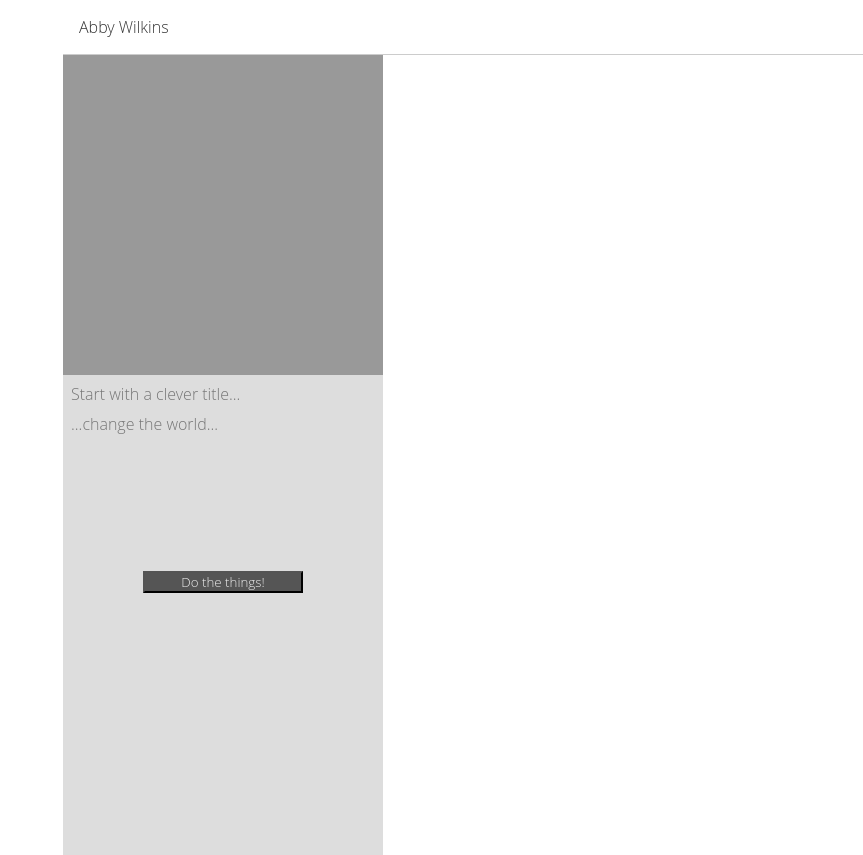
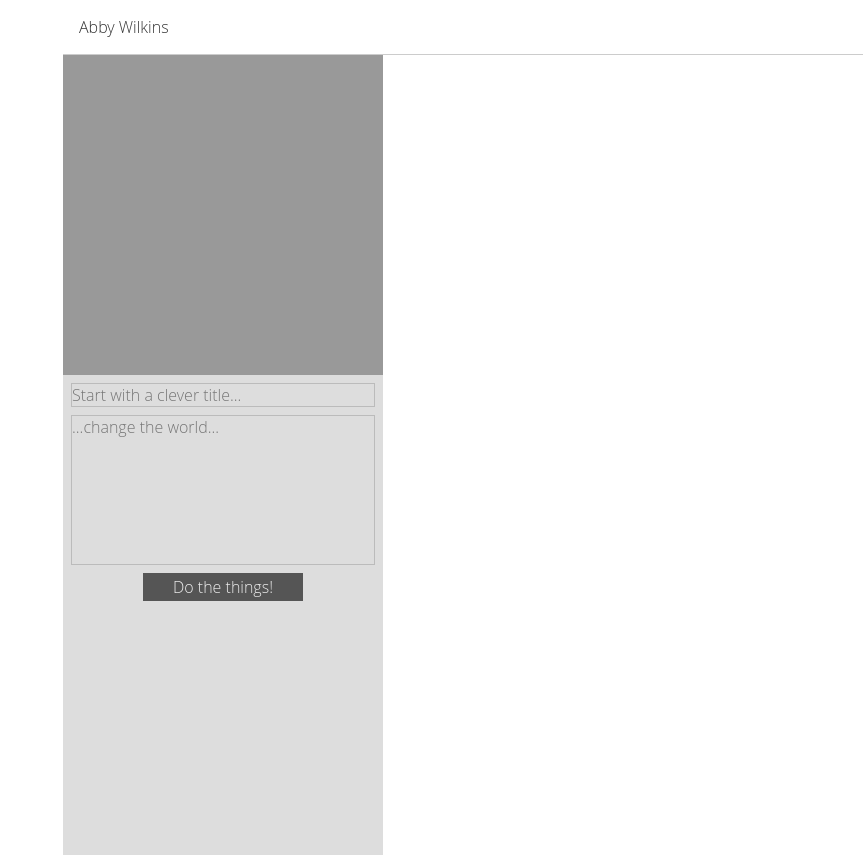
Before and after one commit to Renddslow/abbywilkins, a Flask app: page /upload in a window 1280 px wide. Shown: the whole page, without its empty margins (417-1280 px from the left). Run offline with Flask 2, Linux system fonts and the light colour scheme; some libraries are stand-ins or nearby versions.

Commit message:
One last style change for upload

```diff
--- a/static/style.css
+++ b/static/style.css
@@ -113,7 +113,7 @@ UPLOAD
 	display: block;
 	font-size: 1em;
 	background: #ddd;
-	border: #bbb;
+	border: 1px solid #bbb;
 	margin: .5em auto;
 	outline: none;
 }
@@ -129,6 +129,9 @@ UPLOAD
 	margin: 0 auto;
 	background: #555;
 	color: #eee;
+	border: none;
+	padding: .2em 0;
+	font-size: 1em;
 }
 
 .standard-button:hover {
```
